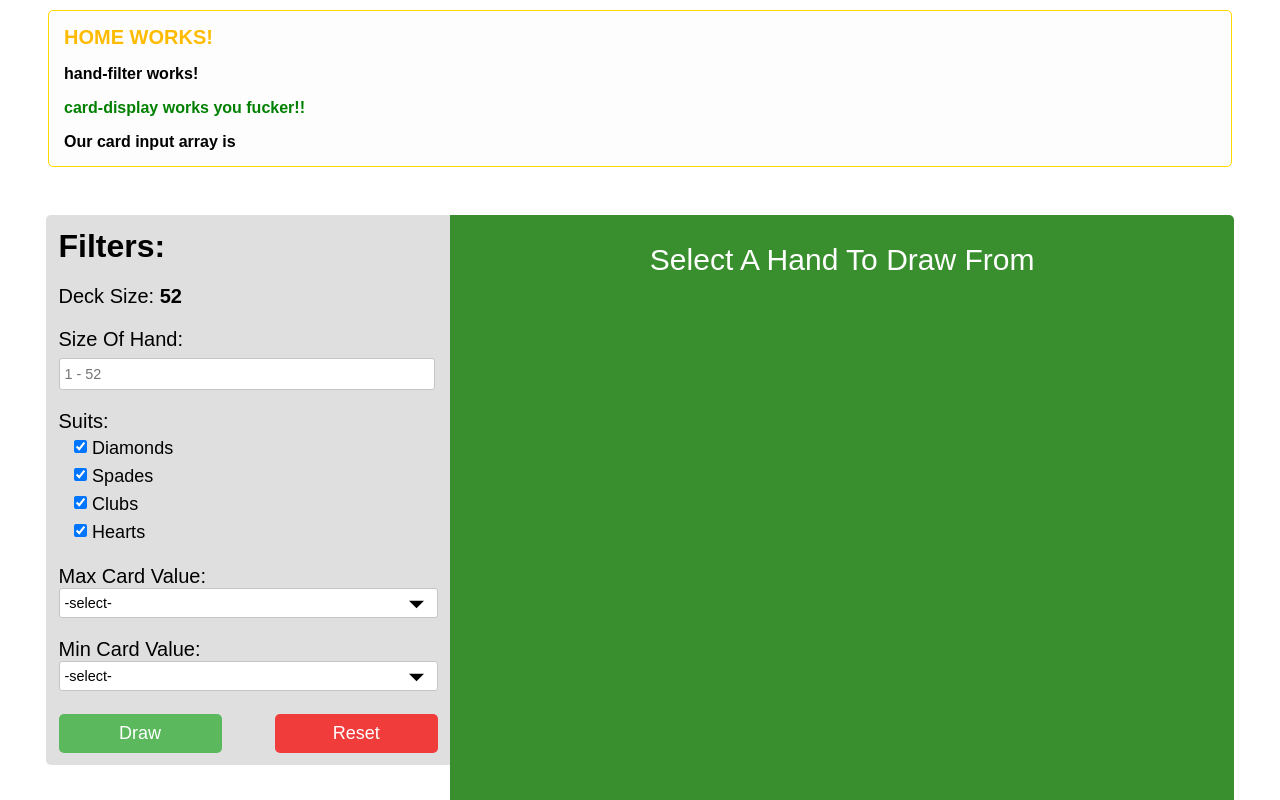
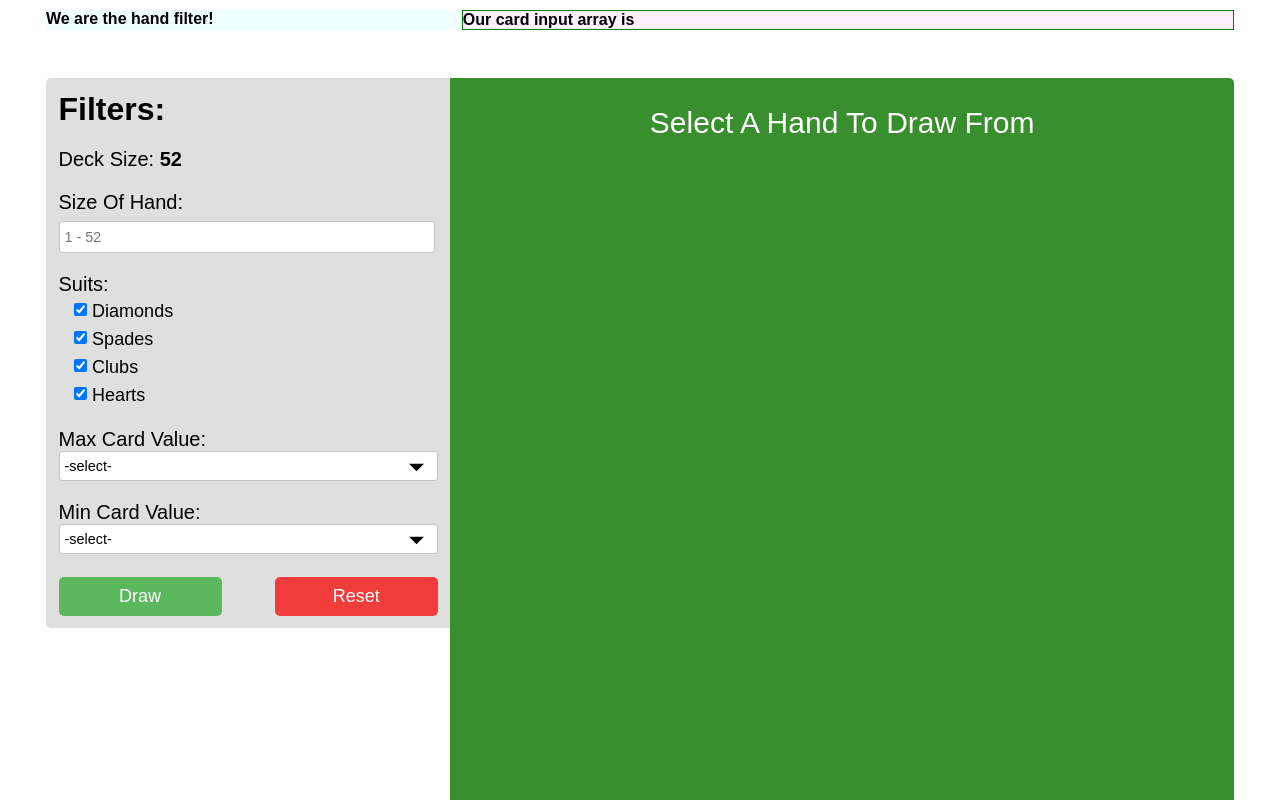
Before and after one commit to patrickfay/Draw-A-Hand, an Angular app: page / in a window 1280 px wide. Shown: the top 800 px of the page. Built offline with nearby package versions, Linux system fonts and the light colour scheme.

Commit message:
basic home and comp templates

```diff
--- a/src/app/components/card-display/card-display.component.css
+++ b/src/app/components/card-display/card-display.component.css
@@ -1,10 +1,13 @@
 /* god this sucks without sass */
+.card-disp-container {
+  border: solid 1px green;
+}
 
-.card-works-title {
+.card-disp-works-title {
   color: green;
   font-weight: 600;
 }
 
-.card-array-input-item {
+.card-disp-array-input-item {
   color: limegreen;
 }
--- a/src/app/components/card-display/card-display.component.html
+++ b/src/app/components/card-display/card-display.component.html
@@ -1,11 +1,11 @@
-<p class="card-works-title">
-  card-display works you fucker!!
-</p>
+<div class="card-disp-container">
 
-<div class="card-array-input-container">
-  Our card input array is
+  <div class="card-disp-array-input-container">
+    Our card input array is
 
-  <span class="card-array-input-item" *ngFor="let card of cardsArr">
-    {{card}}
-  </span>
+    <span class="card-disp-array-input-item" *ngFor="let card of cardsArr">
+      {{card}}
+    </span>
+  </div>
+
 </div>
--- a/src/app/components/hand-filter/hand-filter.component.css
+++ b/src/app/components/hand-filter/hand-filter.component.css
@@ -0,0 +1,3 @@
+.hand-filter-container {
+
+}
--- a/src/app/components/hand-filter/hand-filter.component.html
+++ b/src/app/components/hand-filter/hand-filter.component.html
@@ -1,3 +1,3 @@
-<p>
-  hand-filter works!
-</p>
+<div class="hand-filt-container">
+  We are the hand filter!
+</div>
--- a/src/app/views/home/home.component.css
+++ b/src/app/views/home/home.component.css
@@ -1,16 +1,17 @@
 .home-container {
-  border: solid 1px gold;
+  display: flex;
   border-radius: 5px;
   background-color: rgb(253, 253, 253);
   font-weight: 600;
-  padding: 15px;
-  margin-bottom: 10px;
-  margin: 10px 40px;
+  margin: 10px 3%;
 }
 
-.home-title {
-  color: rgb(255, 187, 0);
-  font-weight: 600;
-  font-size: 20px;
-  text-transform: uppercase;
+.home-hand-filt-container {
+  background-color: rgb(240, 255, 255);
+  width: 35%;
 }
+
+.home-card-disp-container {
+  background-color: rgb(255, 241, 255);
+  width: 65%;
+}
--- a/src/app/views/home/home.component.html
+++ b/src/app/views/home/home.component.html
@@ -1,9 +1,10 @@
 <div class="home-container">
 
-  <div class="home-title">home works!</div>
+  <div class="home-hand-filt-container">
+    <hand-filter></hand-filter>
+  </div>
 
-  <hand-filter></hand-filter>
-
-  <card-display [cardsArr]="allCards"></card-display>
-
+  <div class="home-card-disp-container">
+    <card-display [cardsArr]="drawnCards"></card-display>
+  </div>
 </div>
```
